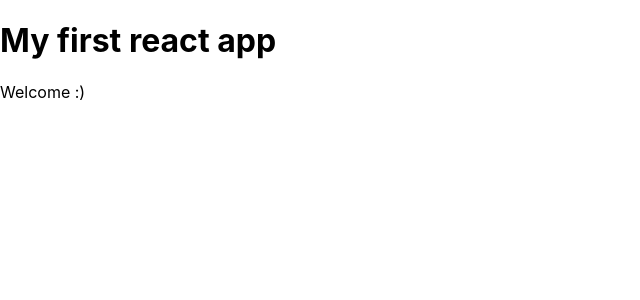
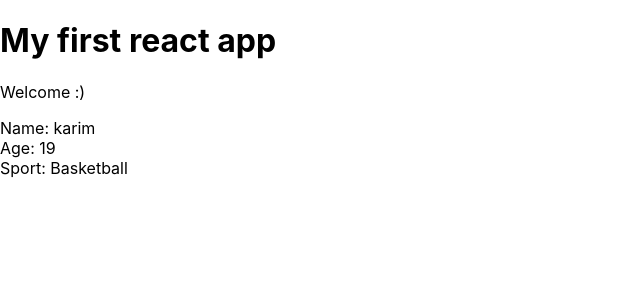
Before and after one commit to imkarimkarim/exercise, a React (Create React App) app in the folder my-first-react-app/: page / in a window 1280 px wide. Shown: the top 300 px of the page, without its empty margins (0-640 px from the left). Built offline with nearby package versions, Linux system fonts and the light colour scheme.

Commit message:
add nested components

```diff
--- a/my-first-react-app/src/App.js
+++ b/my-first-react-app/src/App.js
@@ -1,12 +1,16 @@
-import React from 'react';
+import React, { Component } from 'react';
+import User from './User';
 
-function App() {
+class App extends Component {
+  render(){
     return (
       <div className="App">
         <h1>My first react app</h1>
         <p>Welcome :)</p>
+        <User />
       </div>
     );
   }
+}
 
 export default App;
--- /dev/null
+++ b/my-first-react-app/src/User.js
@@ -0,0 +1,15 @@
+import React, { Component } from 'react';
+
+class User extends Component{
+    render() {
+        return (
+            <div className="user">
+                <div>Name: karim</div>
+                <div>Age: 19</div>
+                <div>Sport: Basketball</div>
+            </div>
+        )
+    }
+}
+
+export default User
```
Lines whose indentation alone changed are shown as unchanged.
